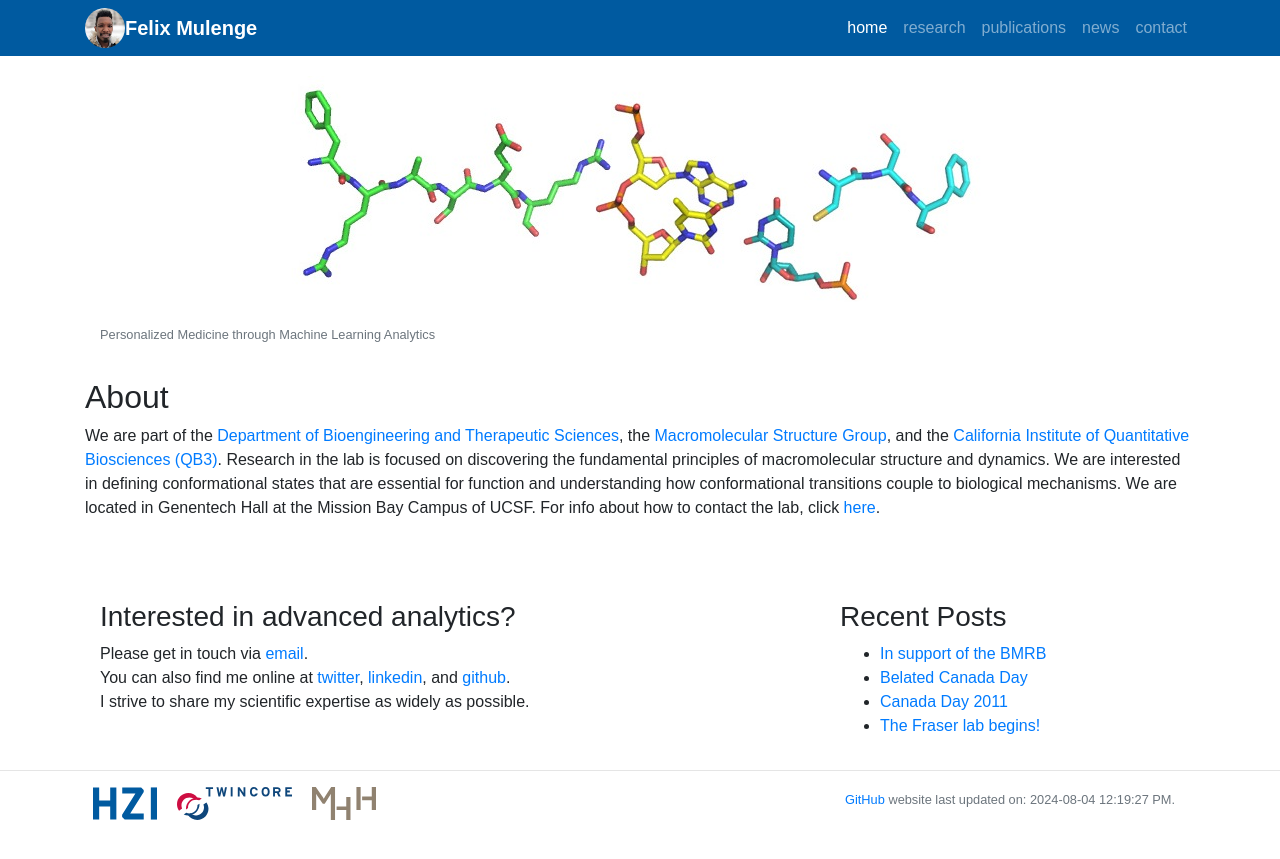
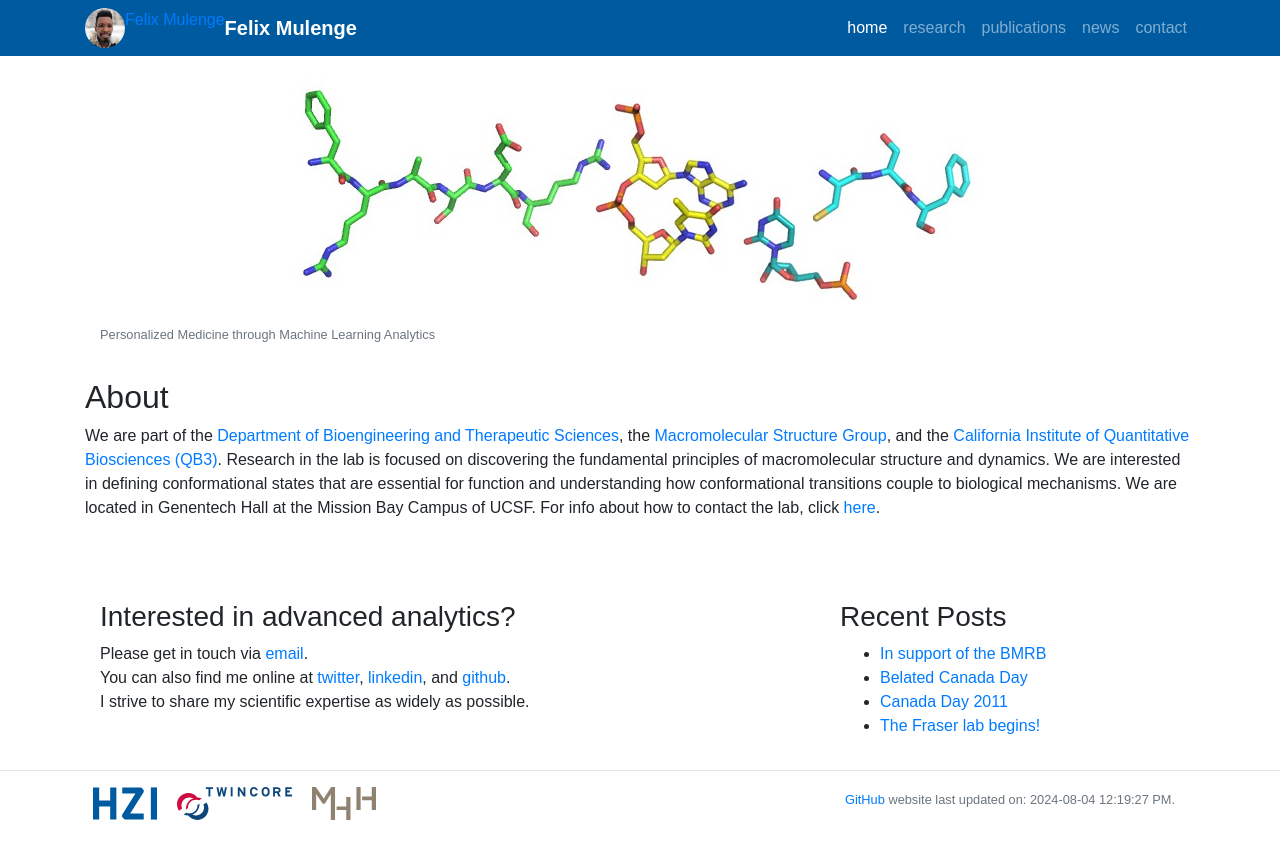
Before and after one commit to fmulenge/fmulenge.github.io, a Jekyll site: the page built from index.md, in a window 1280 px wide. Shown: the top 859 px of the page. Built offline with Jekyll 4.4.1, drawn with Linux system fonts in a browser that asks for light colours.

Commit message:
Update header.html

```diff
--- a/_includes/header.html
+++ b/_includes/header.html
@@ -24,7 +24,8 @@
     <!-- Static navbar -->
     <nav class="navbar navbar-expand-lg navbar-dark" style="background-color: #005AA0">
       <div class="container">
-        <a href="https://www.helmholtz-hzi.de/en/"><img class="avatar" src="/static/img/logo/host_logo.jpg" alt="">
+        <a href="https://www.helmholtz-hzi.de/en/"><img class="avatar d-inline-block align-top" src="/static/img/logo/host_logo.jpg" alt="">
+        Felix Mulenge
         </a>
         <a class="navbar-brand" style="font-weight:bold" href="/">{{site.name}}</a>
         <button type="button" class="navbar-toggler" data-toggle="collapse" data-target="#navbarContent" aria-controls="navbarContent" aria-expanded="false" aria-label="Toggle navigation">
```
